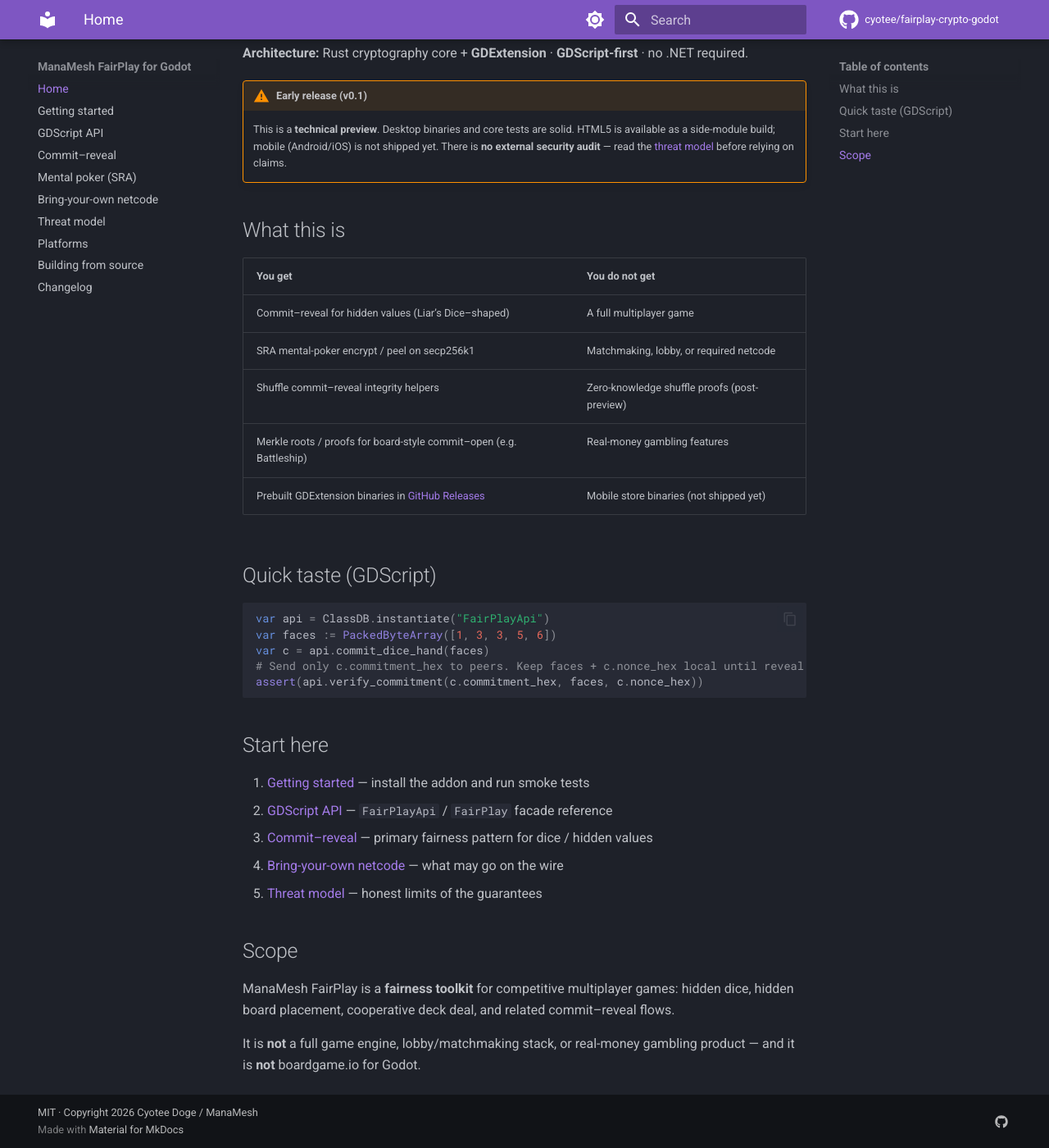
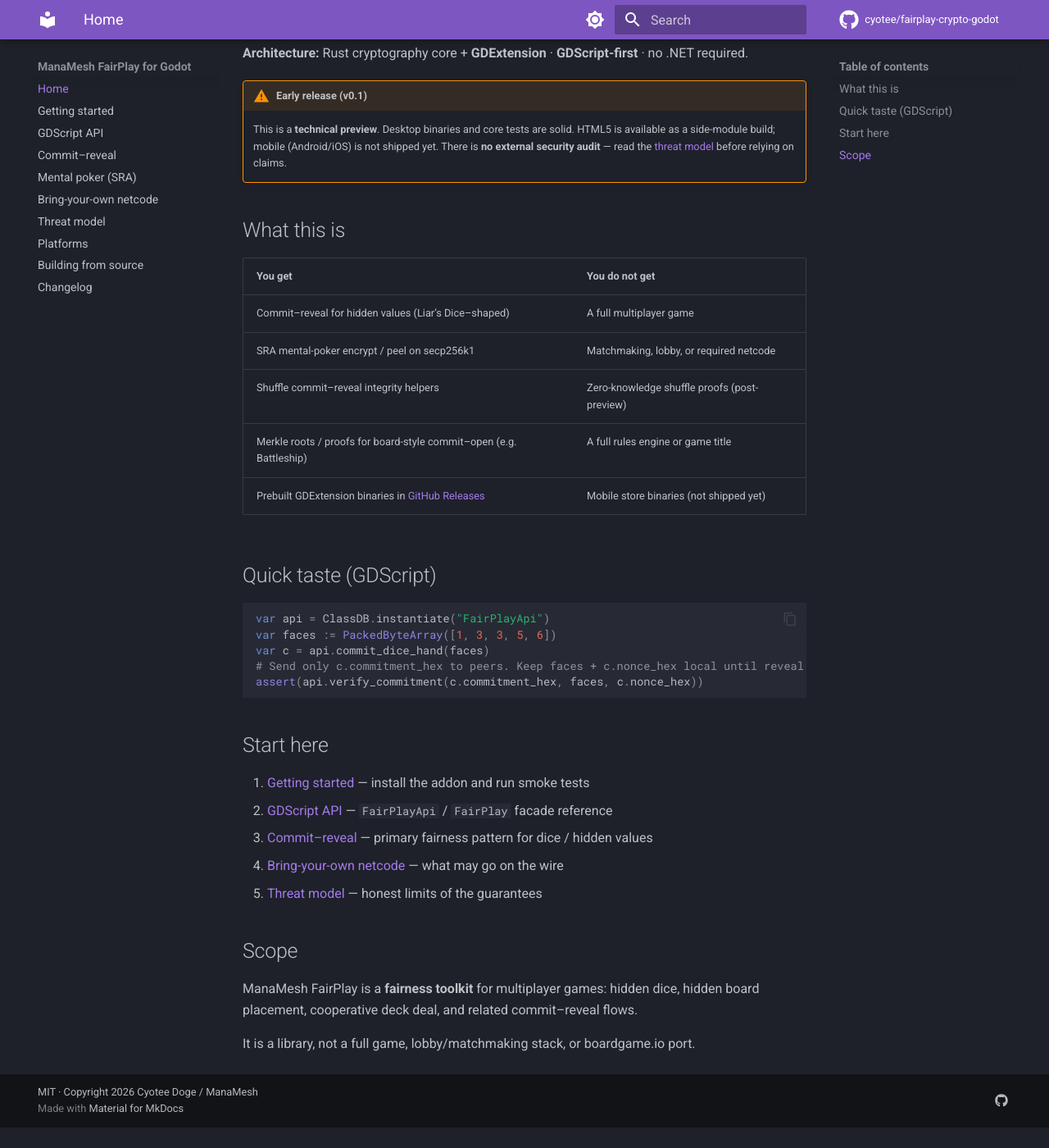
Before and after one commit to cyotee/fairplay-crypto-godot, an MkDocs documentation site: the page built from docs/index.md, in a window 1280 px wide and 1400 px high, scrolled down 220 px. Shown: the whole window at 82% size. Built offline with MkDocs 1.6.1 and Material for MkDocs 9.7.7, drawn with Linux system fonts in a browser that asks for light colours; comment, search, counter and statistics services are not loaded; after the commit the page ends 1595 px from its top, so only the background shows below that.

Commit message:
docs: remove gambling language from public messaging
Avoid storefront-review false positives; keep framing on multiplayer
game fairness (dice, boards, cooperative deal) only.

```diff
--- a/docs/index.md
+++ b/docs/index.md
@@ -16,7 +16,7 @@
 | Commit–reveal for hidden values (Liar’s Dice–shaped) | A full multiplayer game |
 | SRA mental-poker encrypt / peel on secp256k1 | Matchmaking, lobby, or required netcode |
 | Shuffle commit–reveal integrity helpers | Zero-knowledge shuffle proofs (post-preview) |
-| Merkle roots / proofs for board-style commit–open (e.g. Battleship) | Real-money gambling features |
+| Merkle roots / proofs for board-style commit–open (e.g. Battleship) | A full rules engine or game title |
 | Prebuilt GDExtension binaries in [GitHub Releases](https://github.com/cyotee/fairplay-crypto-godot/releases) | Mobile store binaries (not shipped yet) |
 
 ## Quick taste (GDScript)
@@ -39,6 +39,6 @@
 
 ## Scope
 
-ManaMesh FairPlay is a **fairness toolkit** for competitive multiplayer games: hidden dice, hidden board placement, cooperative deck deal, and related commit–reveal flows.
+ManaMesh FairPlay is a **fairness toolkit** for multiplayer games: hidden dice, hidden board placement, cooperative deck deal, and related commit–reveal flows.
 
-It is **not** a full game engine, lobby/matchmaking stack, or real-money gambling product — and it is **not** boardgame.io for Godot.
+It is a library, not a full game, lobby/matchmaking stack, or boardgame.io port.
```
Also changed, not shown: README.md (+1 -1 lines).
